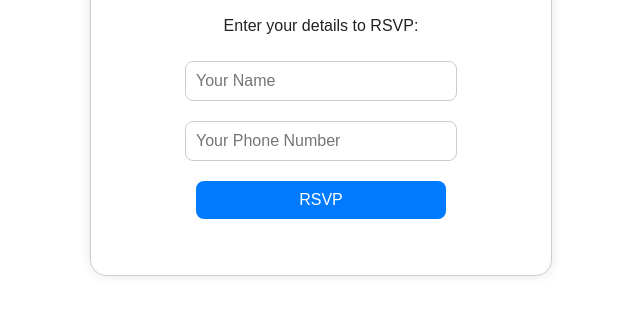
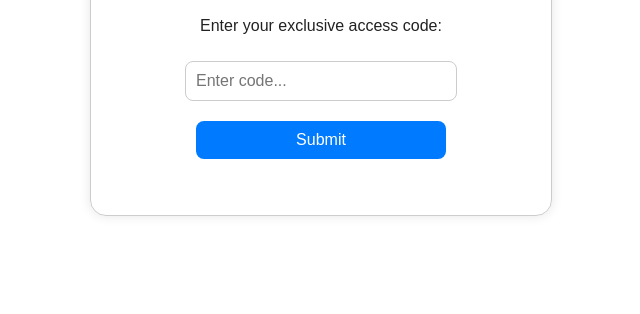
Before and after one commit to yahavshauman/Israel-USummer-party, a plain HTML site: page index.html in a window 1280 px wide. Shown: the part 140-454 px from the top of the page, without its empty margins (319-959 px from the left). Drawn offline with Linux system fonts and the light colour scheme.

Commit message:
Update index.html

```diff
--- a/index.html
+++ b/index.html
@@ -47,9 +47,17 @@
 </head>
 <body>
 
-  <div class="card" id="rsvpSection">
+  <div class="card" id="codeSection">
     <h2 class="blue">Israel/USummer Party</h2>
-    <p>Enter your details to RSVP:</p>
+    <p>Enter your exclusive access code:</p>
+    <input type="text" id="accessCode" placeholder="Enter code..." />
+    <br>
+    <button onclick="verifyCode()">Submit</button>
+    <p id="codeError" style="color: red;"></p>
+  </div>
+
+  <div class="card hidden" id="rsvpSection">
+    <h2 class="blue">RSVP</h2>
     <input type="text" id="name" placeholder="Your Name" /><br>
     <input type="tel" id="phone" placeholder="Your Phone Number" /><br>
     <button onclick="submitRSVP()">RSVP</button>
@@ -63,20 +71,50 @@
     <p><strong>🎉 Join the WhatsApp group:</strong><br>
       <a class="blue" href="https://chat.whatsapp.com/Ge9tZ5W0jiA5nOW6tdeWRI" target="_blank">Click here to join</a>
     </p>
-    <div id="shareCodeDiv">
+    <div id="shareCodeDiv" class="hidden">
       <p><strong>Send this code to your invitee:</strong><br>
       <span class="blue" id="nextCodeDisplay"></span></p>
     </div>
   </div>
 
   <script>
-    const scriptURL = "https://script.google.com/macros/s/YOUR_DEPLOYED_SCRIPT_ID/exec";
+    const scriptURL = "https://script.google.com/macros/s/AKfycbxO-ffXc6d4C7VvWIuPAQwX-E8vqvnnzKlgPR3xargd2s4UITwjvOYtOTrCL6lejR2L/exec";
+
+
+    function verifyCode() {
+      const code = document.getElementById("accessCode").value.trim().toUpperCase();
+      if (!code) return;
+
+      fetch(scriptURL, {
+        method: 'POST',
+        body: JSON.stringify({ action: "verify", code })
+      })
+      .then(res => res.json())
+      .then(data => {
+        if (data.status === "valid") {
+          document.getElementById("codeSection").classList.add("hidden");
+          document.getElementById("rsvpSection").classList.remove("hidden");
+          verified = true;
+        } else {
+          document.getElementById("codeError").innerText = data.message || "Invalid code.";
+        }
+      })
+      .catch(() => {
+        document.getElementById("codeError").innerText = "Error processing request.";
+      });
+    }
 
     function submitRSVP() {
       const name = document.getElementById("name").value.trim();
       const phone = document.getElementById("phone").value.trim();
+
       if (!name || !phone) {
         document.getElementById("rsvpError").innerText = "Please enter both name and phone.";
+        return;
+      }
+
+      if (!verified) {
+        document.getElementById("rsvpError").innerText = "You must enter a valid code first.";
         return;
       }
 
@@ -86,12 +124,12 @@
       })
       .then(res => res.json())
       .then(data => {
-        if (data.status === "ok") {
-          document.getElementById("rsvpSection").classList.add("hidden");
-          document.getElementById("finalSection").classList.remove("hidden");
-          document.getElementById("nextCodeDisplay").innerText = data.code || "Error generating code.";
-        } else {
-          document.getElementById("rsvpError").innerText = data.message || "Submission failed.";
+        document.getElementById("rsvpSection").classList.add("hidden");
+        document.getElementById("finalSection").classList.remove("hidden");
+
+        if (data.nextCode) {
+          document.getElementById("nextCodeDisplay").innerText = data.nextCode;
+          document.getElementById("shareCodeDiv").classList.remove("hidden");
         }
       })
       .catch(() => {
```
